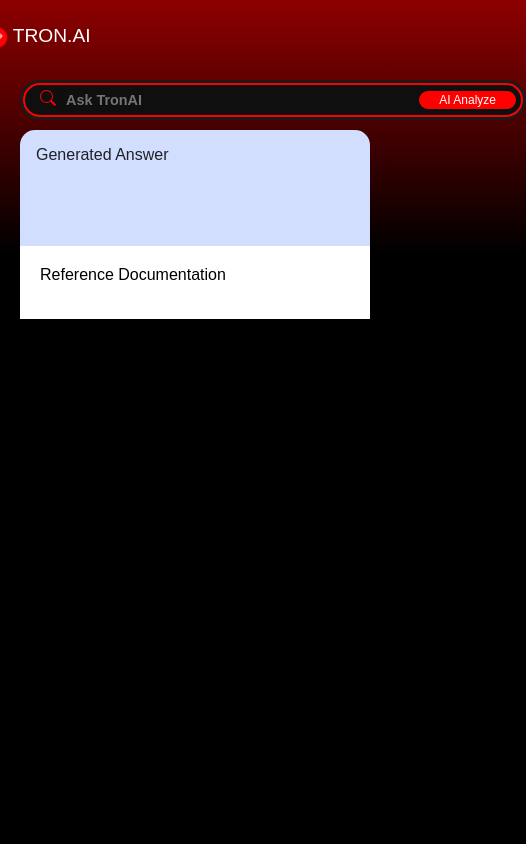
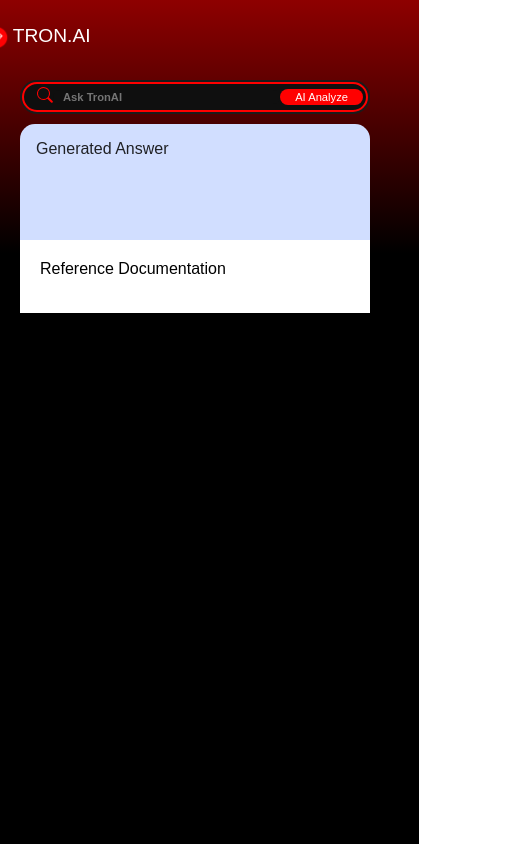
Before and after one commit to GnExia483957/TronAI-React, a React (Create React App) app: page /AI in a window 390 px wide. Shown: the whole page, 526 px wide, since content can reach past the window. Built offline with nearby package versions, Linux system fonts and the light colour scheme; a web font is replaced by a local one.

Commit message:
removed adjustments for text-size within news

```diff
--- a/src/components/News/news.css
+++ b/src/components/News/news.css
@@ -93,15 +93,26 @@ button {
 
 /* Responsive Styles */
 @media (max-width: 1024px) { /* Tablets */
+
+  #news {
+    min-height: 400px;
+    max-height: 400px;
+    margin: 0;
+  }
+
   .box-container {
       padding-right: 20rem;
   }
+
+  .rounded-box {
+    width: 100px;
+    height: 40px;
+}
 
   .month-year {
     font-size: 0.8rem;
     line-height: 1.5;
   }
-
 
   .news-container {
       max-width: 45%;
@@ -149,14 +160,6 @@ button {
       max-width: 90%;
       min-width: 90%;
 
-  }
-
-  .headline {
-      font-size: 0.6rem;
-  }
-
-  .news {
-      font-size: 0.7rem;
   }
 
   button {
--- a/src/components/Search/Search.css
+++ b/src/components/Search/Search.css
@@ -35,7 +35,6 @@
   border-radius: 15px;
   padding-left: 10px;
   font-weight: 600;
-
 }
 
 .inner-search ::placeholder {
@@ -55,3 +54,91 @@
   padding: 2px 20px;
   font-weight: 500;
 }
+
+/* Responsive Styles */
+@media (max-width: 1024px) { /* Tablets */
+  .search-container {
+      min-width: 50%;
+  }
+
+  .inner-search input {
+      font-size: 0.8rem;
+  }
+}
+
+@media (max-width: 768px) { /* iPad, Galaxy Tab */
+  .search-container {
+      padding: 2px;
+      min-width: 60%;
+  }
+
+  .search-title {
+      font-size: 0.9rem;
+  }
+
+  .inner-search input {
+      font-size: 0.75rem;
+  }
+}
+
+@media (max-width: 600px) { /* Smartphones */
+  .search-container {
+      padding: 2px;
+      min-width: 97%;
+  }
+
+  .search-title {
+      font-size: 0.8rem;
+  }
+
+  .inner-search {
+      padding: 3px;
+  }
+
+  .inner-search input {
+      font-size: 0.7rem;
+  }
+
+  .inner-search button {
+      padding: 2px 15px;
+      font-size: 0.7rem;
+  }
+}
+
+@media (max-width: 375px) { /* iPhone 13, Google Pixel */
+  .search-container {
+      padding: 1px;
+  }
+
+  .search-title {
+      font-size: 0.7rem;
+  }
+
+  .inner-search input {
+      font-size: 0.65rem;
+  }
+
+  .inner-search button {
+      padding: 2px 10px;
+      font-size: 0.65rem;
+  }
+}
+
+@media (max-width: 320px) { /* Smaller smartphones */
+  .search-container {
+      padding: 1px;
+  }
+
+  .search-title {
+      font-size: 0.6rem;
+  }
+
+  .inner-search input {
+      font-size: 0.6rem;
+  }
+
+  .inner-search button {
+      padding: 2px 8px;
+      font-size: 0.6rem;
+  }
+}
--- a/src/styles/global.css
+++ b/src/styles/global.css
@@ -26,3 +26,38 @@ body {
     display: flex;
     justify-content: center;
 }
+
+#spacing {
+    margin-bottom: 15px;
+}
+
+/* Responsive Styles */
+@media (max-width: 1024px) { /* Tablets */
+    #spacing {
+        margin-bottom: 12px;
+    }
+}
+
+@media (max-width: 768px) { /* iPad, Galaxy Tab */
+    #spacing {
+        margin-bottom: 10px;
+    }
+}
+
+@media (max-width: 600px) { /* Smartphones */
+    #spacing {
+        margin-bottom: 8px;
+    }
+}
+
+@media (max-width: 375px) { /* iPhone 13, Google Pixel */
+    #spacing {
+        margin-bottom: 6px;
+    }
+}
+
+@media (max-width: 320px) { /* Smaller smartphones */
+    #spacing {
+        margin-bottom: 4px;
+    }
+}
```
Lines whose indentation alone changed are shown as unchanged.
